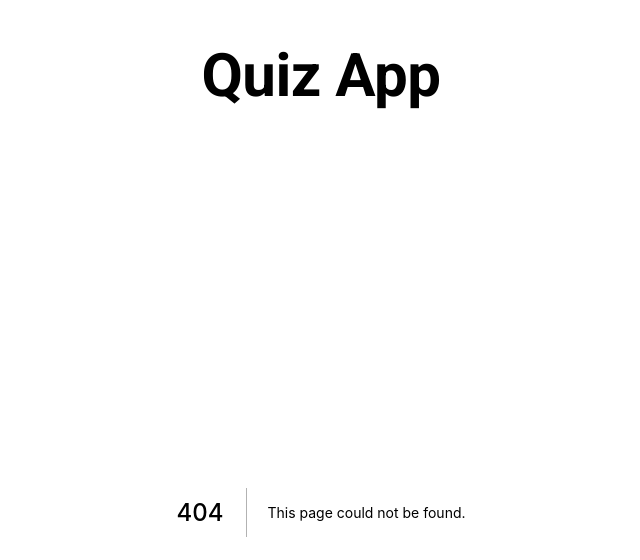
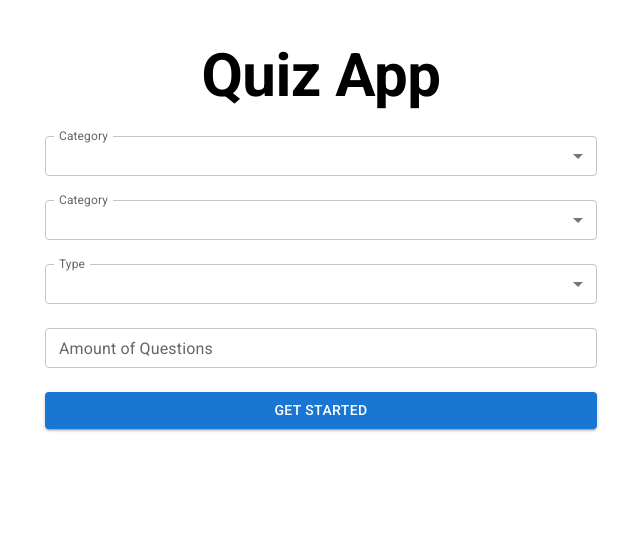
Before and after one commit to CodeRoomTz/jipime-quiz-app, a Next.js app: page /setting in a window 1280 px wide. Before the commit this address had no page. Shown: the top 560 px of the page, without its empty margins (319-959 px from the left). Built offline with nearby package versions, Linux system fonts and the light colour scheme.

Commit message:
feat: Add setting page

```diff
--- /dev/null
+++ b/pages/setting.tsx
@@ -0,0 +1,23 @@
+import { Box, Button } from '@mui/material'
+import React, { DOMAttributes } from 'react'
+import SelectField from '../components/select-field'
+import TextFieldInput from '../components/text-field';
+const setting = () => {
+
+    const handleSubmit = (event: { preventDefault: () => void }) => {
+        event.preventDefault()
+    }
+    return (
+        <form onSubmit={handleSubmit}>
+            <SelectField label='Category' />
+            <SelectField label='Category' />
+            <SelectField label='Type' />
+            <TextFieldInput type='number' />
+            <Box mt={3} width="100%">
+                <Button fullWidth variant="contained" type="submit">Get Started</Button>
+            </Box>
+        </form>
+    )
+}
+
+export default setting
```
